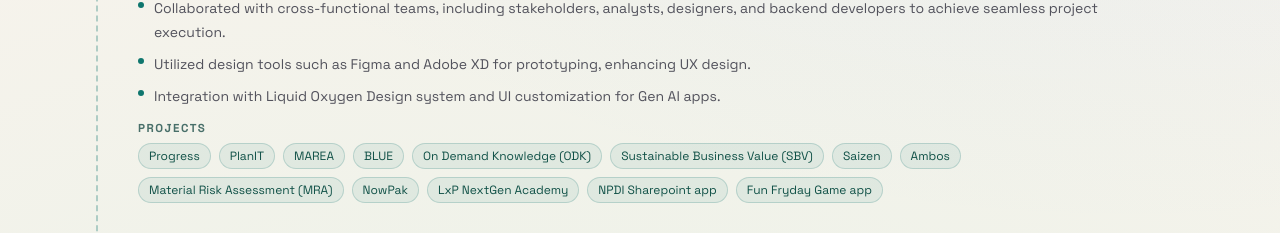
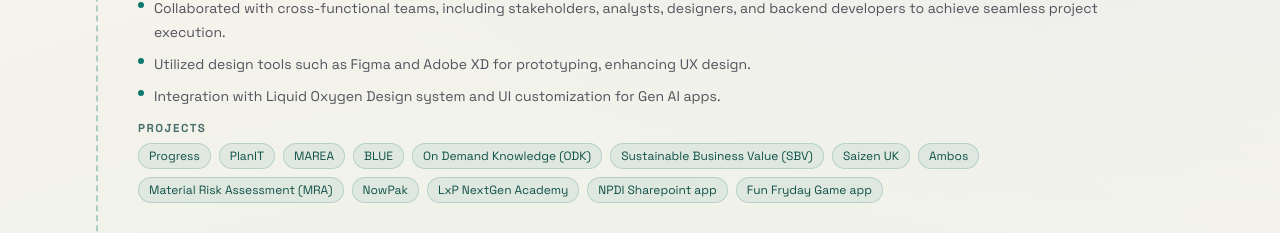
Before and after one commit to mohandeveloper2020/profile, a Next.js app: page / in a window 1280 px wide. Shown: the part 2316-2549 px from the top of the page. Built offline with nearby package versions, Linux system fonts and the light colour scheme.

Commit message:
projects added

```diff
--- a/app/portfolio-data.ts
+++ b/app/portfolio-data.ts
@@ -162,7 +162,7 @@
           "BLUE",
           "On Demand Knowledge (ODK)",
           "Sustainable Business Value (SBV)",
-          "Saizen",
+          "Saizen UK",
           "Ambos",
           "Material Risk Assessment (MRA)",
           "NowPak",
```
